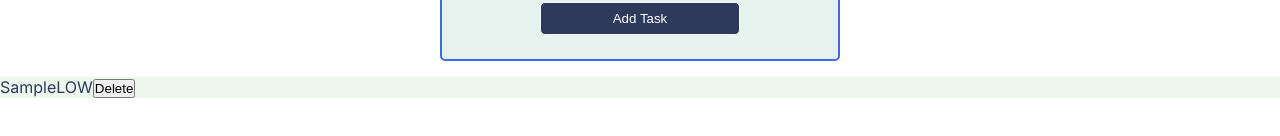
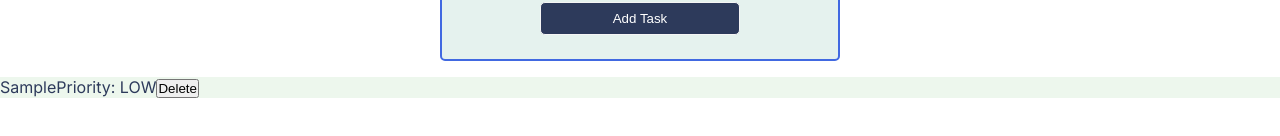
Before and after one commit to Espadv69/Priority-ToDo-List, a React (Vite) app: page / in a window 1280 px wide. Both pictures are taken after typing "Sample" into the empty fields and a click on the button "Add Task". Shown: the part 250-386 px from the top of the page. Built offline with nearby package versions, Linux system fonts and the light colour scheme.

Commit message:
Enhance TodoItem component with improved styling and structure for task and priority display

```diff
--- a/src/components/TodoItem.jsx
+++ b/src/components/TodoItem.jsx
@@ -1,3 +1,5 @@
+import '../css/TodoItem.css'
+
 const TodoItem = ({ task, onDeleteTask }) => {
   const priorityColors = {
     low: '#edf7ed',
@@ -10,9 +12,11 @@ const TodoItem = ({ task, onDeleteTask }) => {
       className="li-todoItem"
       style={{ backgroundColor: priorityColors[task.priority] }}
     >
-      <span>{task.task}</span>
-      <span>{task.priority.toUpperCase()}</span>
-      <button type="button" onClick={onDeleteTask}>
+      <span className="task-todoItem">{task.task}</span>
+      <span className="priority-todoItem">
+        Priority: {task.priority.toUpperCase()}
+      </span>
+      <button className='button-todoItem' type="button" onClick={onDeleteTask}>
         Delete
       </button>
     </li>
```
